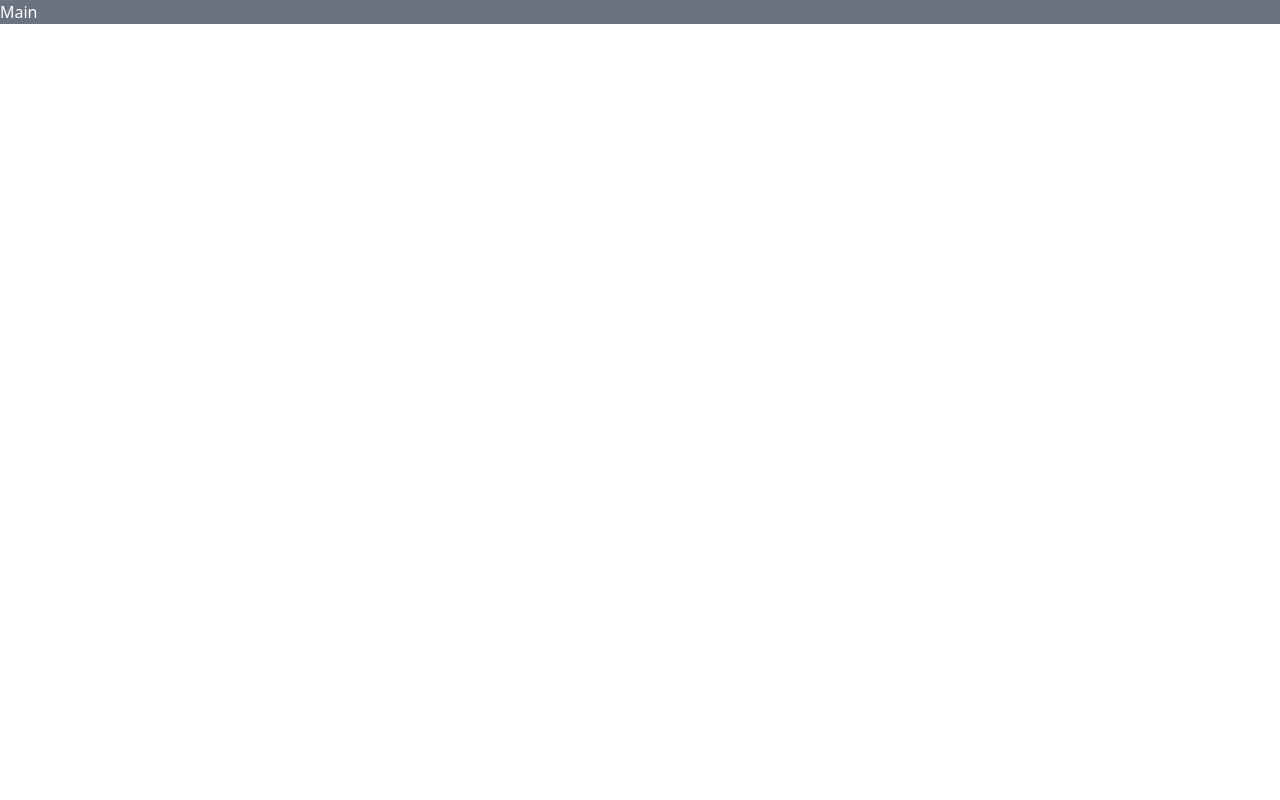
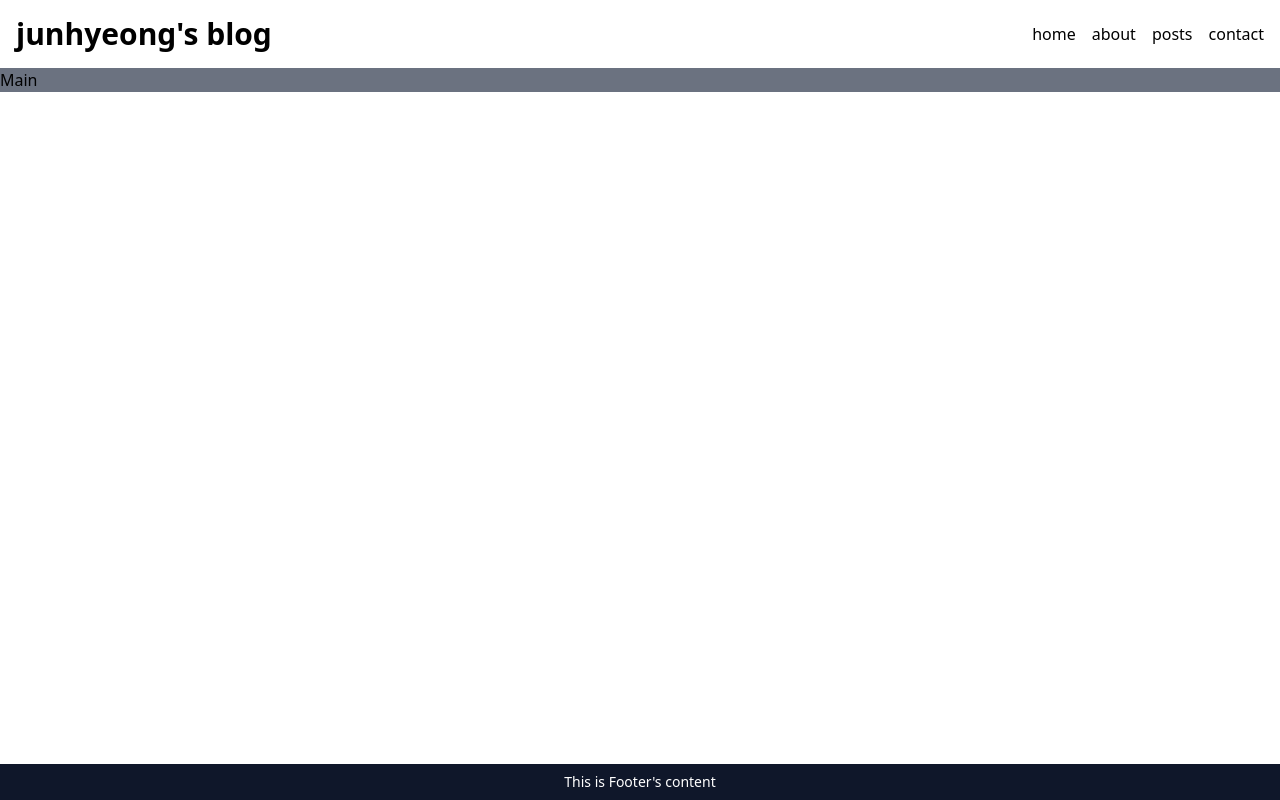
Before and after one commit to JunHyeongLee92/nextBlog, a Next.js app: page / in a window 1280 px wide. Built offline with nearby package versions, Linux system fonts and the light colour scheme.

Commit message:
Add header & footer component

```diff
--- /dev/null
+++ b/src/app/about/page.tsx
@@ -0,0 +1,5 @@
+export default function AboutPage() {
+    return (
+        <h1>about Page</h1>
+    )
+}
--- /dev/null
+++ b/src/app/contact/page.tsx
@@ -0,0 +1,5 @@
+export default function ContactPage() {
+    return (
+        <p>Contact Page</p>
+    )
+}
--- a/src/app/globals.css
+++ b/src/app/globals.css
@@ -2,30 +2,33 @@
 @tailwind components;
 @tailwind utilities;
 
-:root {
+html,
+body {
+  height: 100vh;
+  overflow-y: auto;
+}
+
+/* :root {
   --foreground-rgb: 0, 0, 0;
   --background-start-rgb: 214, 219, 220;
   --background-end-rgb: 255, 255, 255;
-}
+} */
 
 /* 다크모드일때 적용되는 스타일값 */
-@media (prefers-color-scheme: dark) {
+/* @media (prefers-color-scheme: dark) {
   :root {
     --foreground-rgb: 255, 255, 255;
     --background-start-rgb: 0, 0, 0;
     --background-end-rgb: 0, 0, 0;
   }
-}
+} */
 
-body {
-  color: #ffffff;
-
-  /* 변수 사용해서 다크모드 관리할 수 있는 프로젝트 제공 값*/
-  /* color: rgb(var(--foreground-rgb));
+/* body {
+  color: rgb(var(--foreground-rgb));
   background: linear-gradient(
       to bottom,
       transparent,
       rgb(var(--background-end-rgb))
     )
-    rgb(var(--background-start-rgb)); */
-}
+    rgb(var(--background-start-rgb));
+} */
--- a/src/app/layout.tsx
+++ b/src/app/layout.tsx
@@ -1,5 +1,7 @@
+import Footer from '@/components/Footer'
 import './globals.css'
 import { Open_Sans } from 'next/font/google'
+import Header from '@/components/Header'
 
 const sans = Open_Sans({ subsets: ['latin'] })
 
@@ -15,7 +17,11 @@ export default function RootLayout({
 }) {
   return (
     <html lang="en" className='sans.className'>
-      <body>{children}</body>
+      <body className='flex flex-col w-full mx-auto max-w-screen-2xl'>
+        <Header/>
+        <main className='grow'>{children}</main>
+        <Footer/>
+      </body>
     </html>
   )
 }
--- a/src/app/page.tsx
+++ b/src/app/page.tsx
@@ -2,6 +2,6 @@ import Image from 'next/image'
 
 export default function Home() {
   return (
-    <main className='bg-gray-500'>Main</main>
+    <section className='bg-gray-500'>Main</section>
   )
 }
--- /dev/null
+++ b/src/app/posts/page.tsx
@@ -0,0 +1,5 @@
+export default function PostsPage() {
+    return (
+        <p>post Page</p>
+    )
+}
--- /dev/null
+++ b/src/components/Footer.tsx
@@ -0,0 +1,5 @@
+export default function Footer() {
+    return (
+        <p className="py-2 text-sm text-center text-white bg-slate-900">{"This is Footer's content"}</p>
+    )
+}
--- /dev/null
+++ b/src/components/Header.tsx
@@ -0,0 +1,19 @@
+import Link from "next/link"
+import { useEffect } from "react"
+
+export default function Header() {
+    return (
+        <header className="flex items-center justify-between p-4">
+            <Link href='/'>
+                <h1 className="text-3xl font-bold">{"junhyeong's blog"}</h1>
+            </Link>
+            <nav className="flex gap-4">
+                <Link href='/'>home</Link>
+                <Link href='/about'>about</Link>
+                <Link href='/posts'>posts</Link>
+                <Link href='/contact'>contact</Link>
+            </nav>
+        </header>
+    )
+
+}
```
